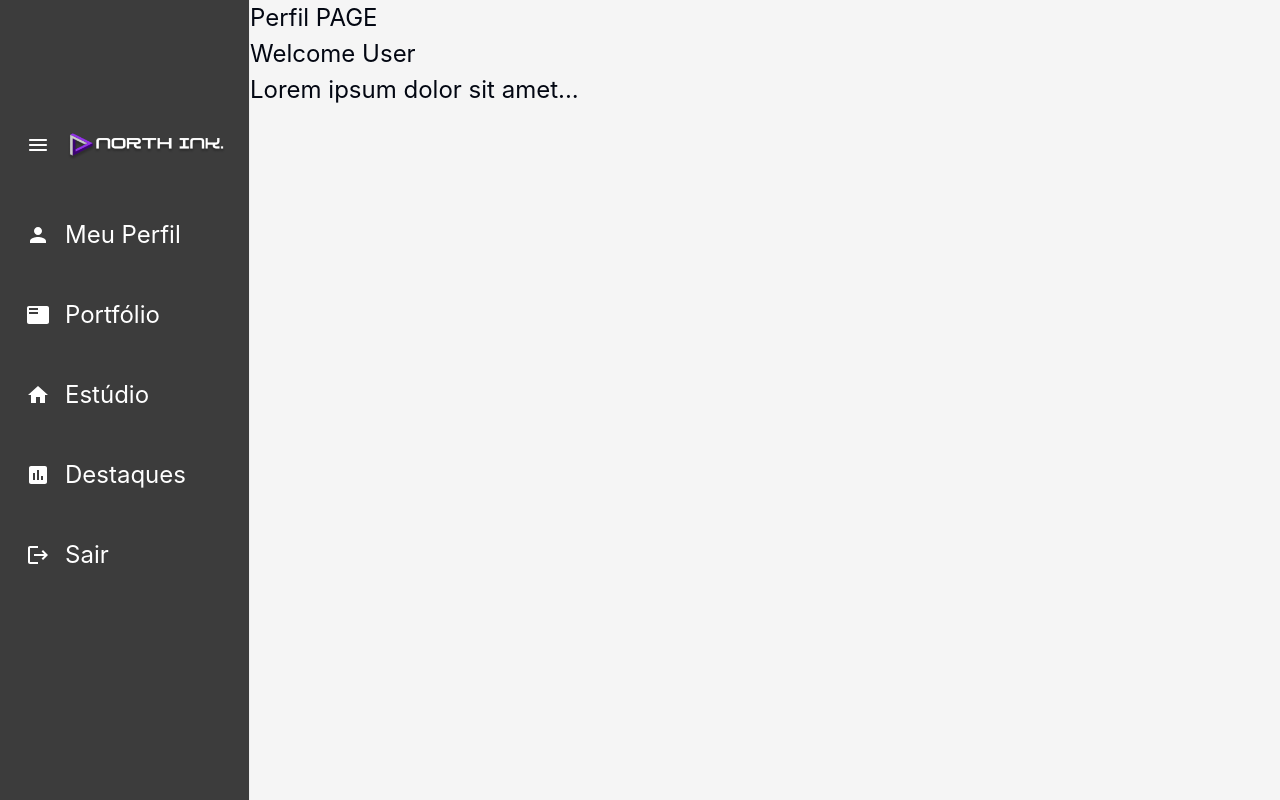
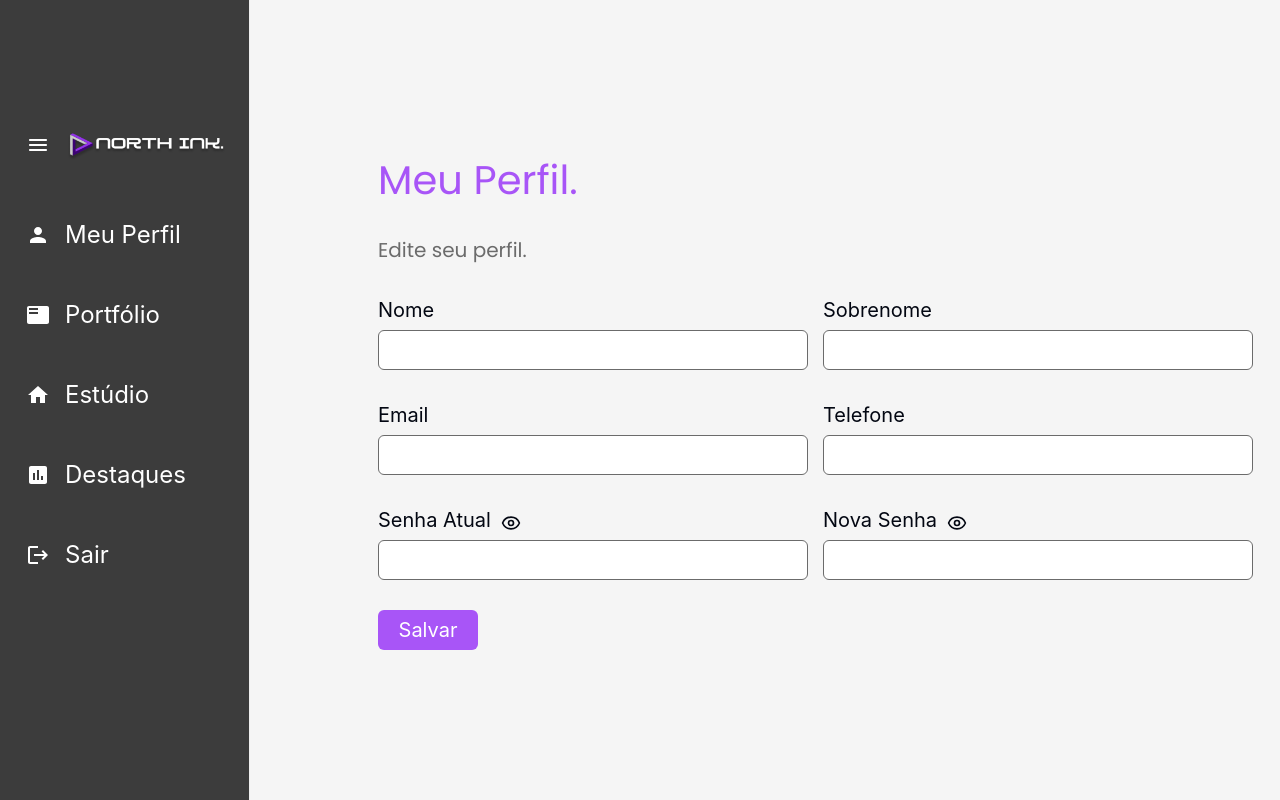
Before and after one commit to North-Tattoo/North-Ink-Front, a React (Vite) app: page /gerenciamento-conta/perfil in a window 1280 px wide. Built offline with nearby package versions, Linux system fonts and the light colour scheme.

Commit message:
tela de gerenciamento da conta

```diff
--- a/src/components/sidebar/Sidebar.module.css
+++ b/src/components/sidebar/Sidebar.module.css
@@ -1,18 +1,33 @@
-body {
-    margin: 0;
-    font-family: "Figtree", -apple-system, BlinkMacSystemFont, "Segoe UI", "Figtree", "Oxygen", "Ubuntu", "Cantarell", "Fira Sans", "Droid Sans", "Helvetica Neue", sans-serif;
-    -webkit-font-smoothing: antialiased;
-    -moz-osx-font-smoothing: grayscale;
-    height: 100vh;
-    background: #F5F5F5;
-    font-size: 24px;
-}
-.app {
-    background: #151515;
-}
-
 .menu1 {
     margin-bottom: 40px;
     margin-top: 120px;
     color: #fff;
 }
+
+.fora-da-sidebar{
+    height: 100vh;
+    width: 100%;
+    display: flex;
+    align-items: center;
+    justify-content: center;
+    flex-direction: column;
+}
+
+.titulo{
+    font-family: 'Poppins';
+    font-size: 60px;
+    color: #A855F7;
+}
+
+.fora-da-sidebar h3{
+    font-family: 'Poppins';
+    font-size: 26px;
+    color: #6B6B6B;
+    margin: 30px;
+}
+
+.fora-da-sidebar svg{
+    /* margin-top: 20px; */
+    color: #A855F7;
+    font-size: 70px;
+}
--- a/src/pages/GerenciamentoPerfil/GerenciamentoPerfil.jsx
+++ /dev/null
@@ -1,17 +0,0 @@
-import React from "react";
-import SidebarGerenciamentoConta from "@/components/sidebar/Sidebar";
-
-function Perfil() {
-  return (
-      <div style={{display: "flex"}}>
-        <SidebarGerenciamentoConta />
-        <div>
-            <h1>Perfil PAGE</h1>
-            <h3>Welcome User</h3>
-            <p>Lorem ipsum dolor sit amet...</p>
-       </div>
-    </div>
-  );
-}
-
-export default Perfil;
--- a/src/pages/gerenciamentoConta/GerenciamentoConta.jsx
+++ b/src/pages/gerenciamento/GerenciamentoConta/GerenciamentoConta.jsx
@@ -1,10 +1,10 @@
 import React, { useState } from "react";
 import styles from "./GerenciamentoConta.module.css";
 import SidebarGerenciamentoConta from "@/components/sidebar/Sidebar";
-
+import { FaHome } from "react-icons/fa";
 
 function GerenciamentoConta({ userName }) {
-//   const [activeTab, setActiveTab] = useState(null); // Initial active tab
+  //   const [activeTab, setActiveTab] = useState(null); // Initial active tab
 
   //   const handleTabClick = (tabName) => {
   //     setActiveTab(tabName);
@@ -41,14 +41,17 @@ function GerenciamentoConta({ userName }) {
   //     return <Navigate to="/login" />;
   //   }
 
+  return (
+    <div style={{ display: "flex" }}>
+      <SidebarGerenciamentoConta />
 
-
-    return (
-    <>
-        <SidebarGerenciamentoConta />
-
-
-    </>
-    );
+      <section className={styles["fora-da-sidebar"]}>
+        <h1 className={styles["titulo"]}>Gerencie sua conta.</h1>
+        <h3>Bem-vindo(a), xxxxxx</h3>
+        <FaHome />
+        <h3>Explore sua criatividade.</h3>
+      </section>
+    </div>
+  );
 }
 export default GerenciamentoConta;
--- a/src/pages/gerenciamentoConta/GerenciamentoConta.module.css
+++ b/src/pages/gerenciamento/GerenciamentoConta/GerenciamentoConta.module.css
@@ -102,9 +102,36 @@ body {
 .app {
     background: #151515;
 }
-
 .menu1 {
     margin-bottom: 40px;
     margin-top: 120px;
     color: #fff;
 }
+
+.fora-da-sidebar{
+    height: 100vh;
+    width: 100%;
+    display: flex;
+    align-items: center;
+    justify-content: center;
+    flex-direction: column;
+}
+
+.titulo{
+    font-family: 'Poppins';
+    font-size: 60px;
+    color: #A855F7;
+}
+
+.fora-da-sidebar h3{
+    font-family: 'Poppins';
+    font-size: 26px;
+    color: #6B6B6B;
+    margin: 30px;
+}
+
+.fora-da-sidebar svg{
+    /* margin-top: 20px; */
+    color: #A855F7;
+    font-size: 70px;
+}
--- /dev/null
+++ b/src/pages/gerenciamento/GerenciamentoPerfil/GerenciamentoPerfil.jsx
@@ -0,0 +1,172 @@
+import React, { useState } from "react";
+import styles from "./GerenciamentoPerfil.module.css";
+import SidebarGerenciamentoConta from "@/components/sidebar/Sidebar";
+import InputMask from 'react-input-mask';
+import { ToastContainer, toast } from 'react-toastify';
+import { LuEye, LuEyeOff } from "react-icons/lu";
+import { useForm } from 'react-hook-form';
+
+function Perfil() {
+  const [mostrarSenha, setMostrarSenha] = useState(false);
+  const [mostrarNovaSenha, setMostrarNovaSenha] = useState(false);
+
+  const toggleMostrarSenha = () => {
+    setMostrarSenha(!mostrarSenha);
+  };
+
+  const toggleMostrarNovaSenha = () => {
+    setMostrarNovaSenha(!mostrarNovaSenha);
+  };
+
+  const { register, handleSubmit, setValue, watch } = useForm();
+
+  function notify(campo, mensagem) {
+    toast.error(mensagem);
+  }
+
+  function validaCampos() {
+    const valorNome = watch("nome");
+    const valorSobrenome = watch("sobrenome");
+    const valorEmail = watch("email");
+    const valorCelular = watch("celular");
+    const valorSenha = watch("senha");
+    const valorNovaSenha = watch("novaSenha");
+
+    // Validação do nome
+    const nomeValido = valorNome.length >= 3 && valorNome.length <= 20;
+    if (!nomeValido) {
+      document.getElementById("nome").classList.add("campo-invalido");
+      notify("nome", "Nome deve ter entre 3 e 20 caracteres");
+      return;
+    } else {
+      document.getElementById("nome").classList.remove("campo-invalido");
+    }
+
+    // Validação do sobrenome
+    const sobrenomeValido = valorSobrenome.length >= 3 && valorSobrenome.length <= 30;
+    if (!sobrenomeValido) {
+      document.getElementById("sobrenome").classList.add("campo-invalido");
+      notify("sobrenome", "Sobrenome deve ter entre 3 e 30 caracteres");
+      return;
+    } else {
+      document.getElementById("sobrenome").classList.remove("campo-invalido");
+    }
+
+    // Validação do email
+    const emailValido = /^[a-z0-9._%+-]+@[a-z0-9.-]+\.[a-z]{2,}$/i.test(valorEmail);
+    if (!emailValido) {
+      document.getElementById("email").classList.add("campo-invalido");
+      notify("email", "Email inválido");
+      return;
+    } else {
+      document.getElementById("email").classList.remove("campo-invalido");
+    }
+
+    // Validação do celular
+    const celularRegex = /^\(\d{2}\) \d{5}-\d{4}$/;
+    const celularValido = celularRegex.test(valorCelular);
+    if (!celularValido) {
+      document.getElementById("celular").classList.add("campo-invalido");
+      notify("celular", "Celular inválido");
+      return;
+    } else {
+      document.getElementById("celular").classList.remove("campo-invalido");
+    }
+
+    // Validação da senha
+    const senhaValida = /^(?=.*[a-z])(?=.*[A-Z])(?=.*[!@#$%^&*])(?=.{6,})/.test(valorSenha);
+    if (!senhaValida) {
+      document.getElementById("senha").classList.add("campo-invalido");
+      notify("senha", "Senha deve conter no mínimo 6 caracteres, incluindo maiúsculas, minúsculas e caracteres especiais");
+      return;
+    } else {
+      document.getElementById("senha").classList.remove("campo-invalido");
+    }
+
+    // Validação da senha
+    const senhaNovaValida = /^(?=.*[a-z])(?=.*[A-Z])(?=.*[!@#$%^&*])(?=.{6,})/.test(valorNovaSenha  );
+    if (!senhaNovaValida) {
+      document.getElementById("novaSenha").classList.add("campo-invalido");
+      notify("novaSenha", "Senha deve conter no mínimo 6 caracteres, incluindo maiúsculas, minúsculas e caracteres especiais");
+      return;
+    } else {
+      document.getElementById("novaSenha").classList.remove("campo-invalido");
+    }
+  }
+
+  return (
+    <div style={{ display: "flex" }}>
+      <SidebarGerenciamentoConta />
+      <section className={styles["fora-da-sidebar"]}>
+        <h1 className={styles["titulo"]}>Meu Perfil.</h1>
+        <h3>Edite seu perfil.</h3>
+
+        <div className={styles["input-grupo"]}>
+          <div className={styles["campo"]}>
+            <div className={styles["label-container"]}>
+              <label htmlFor="nome">Nome</label>
+            </div>
+            <input id="nome" type="text" {...register("nome")} />
+          </div>
+          <div className={styles["campo"]}>
+            <div className={styles["label-container"]}>
+              <label htmlFor="sobrenome">Sobrenome</label>
+            </div>
+            <input id="sobrenome" type="text" {...register("sobrenome")} />
+          </div>
+        </div>
+
+        <div className={styles["input-grupo"]}>
+          <div className={styles["campo"]}>
+            <div className={styles["label-container"]}>
+              <label htmlFor="email">Email</label>
+            </div>
+            <input id="email" type="text" {...register("email")} />
+          </div>
+          <div className={styles["campo"]}>
+            <div className={styles["label-container"]}>
+              <label htmlFor="telefone">Telefone</label>
+            </div>
+            <InputMask mask="(99) 99999-9999" maskChar="_" type="text" id="celular" name="celular" {...register("celular")} />
+          </div>
+        </div>
+
+        <div className={styles["input-grupo"]}>
+          <div className={styles["campo"]}>
+            <div className={styles["label-container"]}>
+              <label htmlFor="senha">
+                Senha Atual
+              </label>
+              {mostrarSenha ? (
+                <LuEyeOff onClick={toggleMostrarSenha} id="LuEye" />
+              ) : (
+                <LuEye onClick={toggleMostrarSenha} id="LuEye" />
+              )}
+            </div>
+            <input type={mostrarSenha ? 'text' : 'password'} id="senha" {...register("senha")} />
+          </div>
+          <div className={styles["campo"]}>
+            <div className={styles["label-container"]}>
+              <label htmlFor="novaSenha">
+                Nova Senha
+              </label>
+              {mostrarNovaSenha ? (
+                <LuEyeOff onClick={toggleMostrarNovaSenha} id="LuEye" />
+              ) : (
+                <LuEye onClick={toggleMostrarNovaSenha} id="LuEye" />
+              )}
+            </div>
+            <input id="novaSenha" type={mostrarNovaSenha ? 'text' : 'password'} {...register("novaSenha")} />
+          </div>
+        </div>
+
+        <div className={styles["botao-grupo"]}>
+          <button onClick={validaCampos}>Salvar</button>
+        </div>
+        <ToastContainer />
+      </section>
+    </div>
+  );
+}
+
+export default Perfil;
--- /dev/null
+++ b/src/pages/gerenciamento/GerenciamentoPerfil/GerenciamentoPerfil.module.css
@@ -0,0 +1,68 @@
+.fora-da-sidebar {
+  height: 100vh;
+  width: 100%;
+  /* position: relative; */
+  display: flex;
+  /* align-items: center; */
+  justify-content: center;
+  flex-direction: column;
+  margin-left: 10%;
+  font-size: medium;
+}
+
+.titulo {
+  font-family: "Poppins";
+  font-size: 40px;
+  color: #a855f7;
+}
+
+.fora-da-sidebar h3 {
+  font-family: "Poppins";
+  font-size: 20px;
+  color: #6b6b6b;
+  margin-top: 25px;
+}
+
+label {
+  display: block;
+  margin-bottom: 5px;
+}
+.label-container {
+  display: flex;
+  align-items: center;
+}
+
+.input-grupo {
+  display: flex;
+  flex-direction: row;
+  width: 100%;
+  margin-top: 30px;
+  margin-right: 30px;
+  font-size: 20px;
+}
+
+.campo {
+  display: flex;
+  flex-direction: column;
+}
+
+.fora-da-sidebar input {
+  height: 40px;
+  width: 430px;
+  border: #6b6b6b solid 1px;
+  border-radius: 6px;
+  margin-right: 15px;
+  text-align: center;
+}
+
+.botao-grupo button{
+    margin-top: 30px;
+    height: 40px;
+    width: 100px;
+    border: none;
+    border-radius: 6px;
+    background-color: #a855f7;
+    color: white;
+    font-size: 20px;
+    cursor: pointer;
+}
--- a/src/pages/login/Login.jsx
+++ b/src/pages/login/Login.jsx
@@ -7,7 +7,7 @@ import { ToastContainer, toast } from 'react-toastify';
 import logoBranca from '../../utils/assets/logo-preta.png'
 import 'react-toastify/dist/ReactToastify.css';
 import api from "../../api";
-import GerenciamentoConta from "../gerenciamentoConta/GerenciamentoConta";
+import GerenciamentoConta from "../gerenciamento/GerenciamentoConta/GerenciamentoConta";
 function Login() {
 
     const [mostrarSenha, setMostrarSenha] = useState(false);
```
Also changed, not shown: src/components/sidebar/Sidebar.jsx (+9 -15 lines), src/pages/App.jsx (+4 -4 lines), src/pages/gerenciamento/GerenciamentoEstudio/GerenciamentoEstudio.jsx (renamed from src/pages/GerenciamentoEstudio/GerenciamentoEstudio.jsx), src/pages/gerenciamento/GerenciamentoPortfolio/GerenciamentoPortfolio.jsx (renamed from src/pages/GerenciamentoPortfolio/GerenciamentoPortfolio.jsx).
